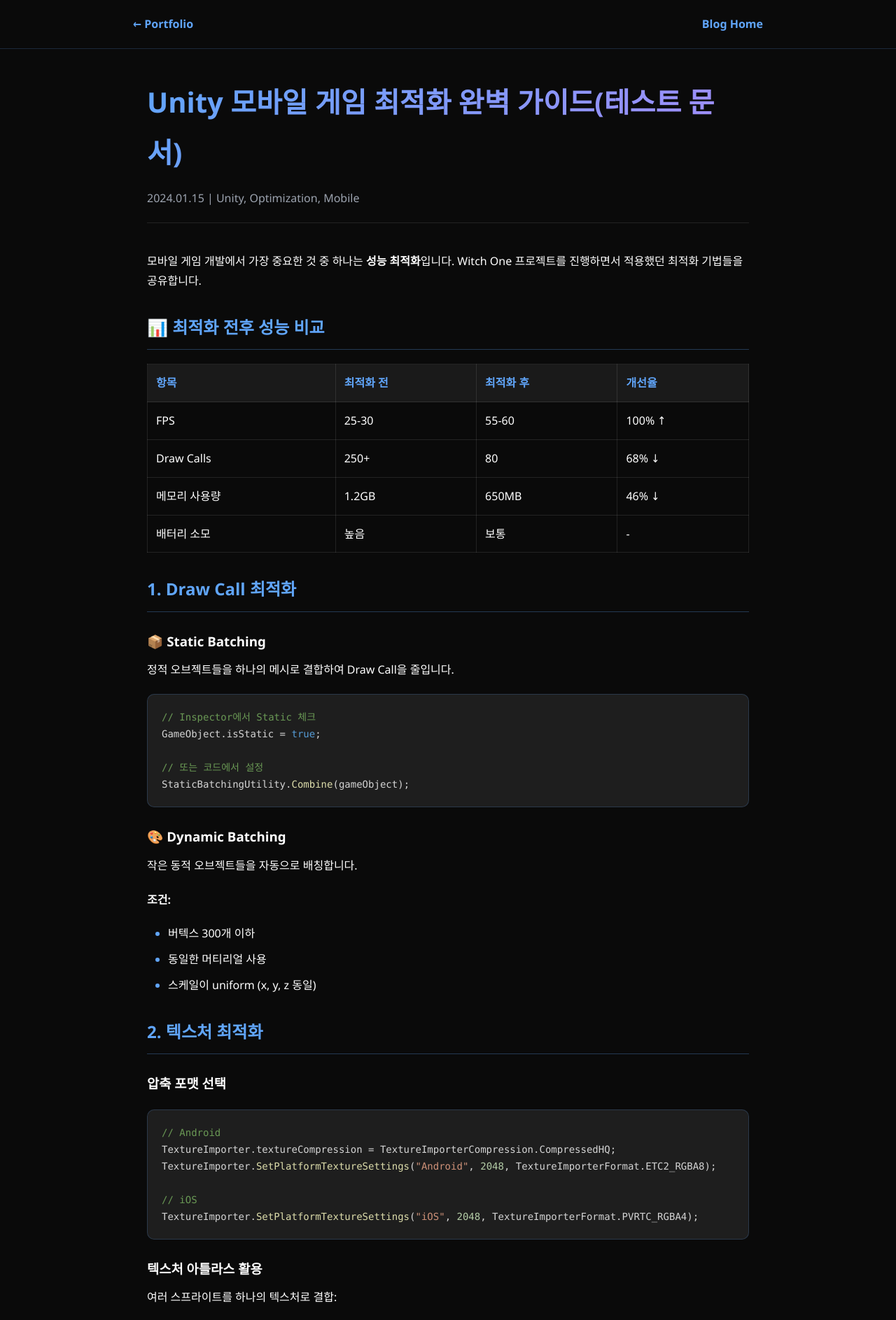
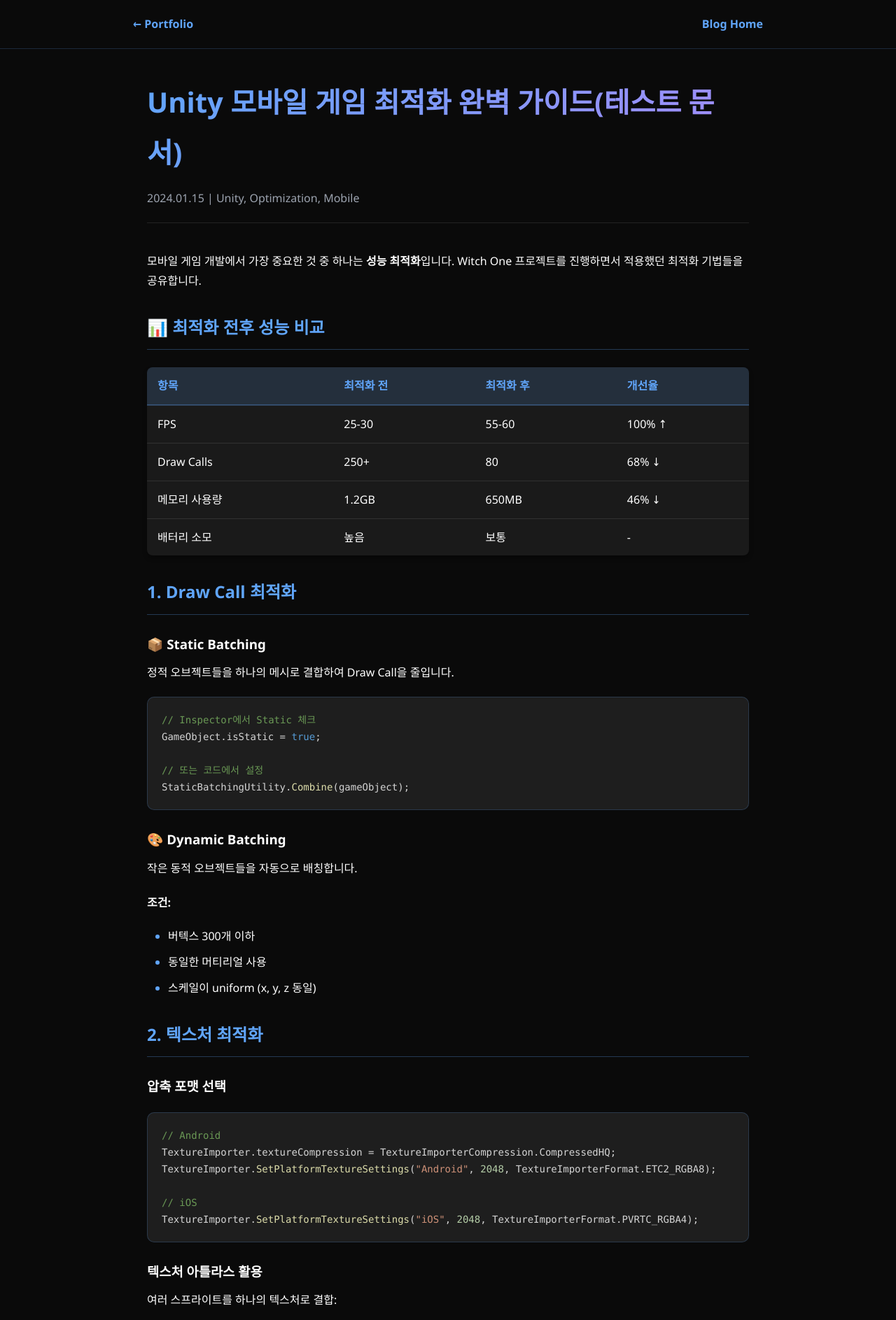
Before and after one commit to Labae/Labae.github.io, a Jekyll site: the page built from blog/unity-optimization-tips.md, in a window 1280 px wide. Shown: the top 1887 px of the page at 70% size. Built offline with Jekyll 4.4.1, drawn with Linux system fonts in a browser that asks for light colours; nearby versions of some CDN libraries; comment, search, counter and statistics services are not loaded.

Commit message:
feat: update post

```diff
--- a/_layouts/post.html
+++ b/_layouts/post.html
@@ -16,9 +16,9 @@
         }
 
         :root {
-            --primary: #60a5fa;  /* 밝은 파란색 - 더 읽기 쉬움 */
-            --secondary: #a78bfa;  /* 보라색 - 부드러운 대비 */
-            --accent: #fbbf24;  /* 노란색 - 강조용 */
+            --primary: #60a5fa;
+            --secondary: #a78bfa;
+            --accent: #fbbf24;
             --bg-dark: #0a0a0a;
             --bg-card: #1a1a1a;
             --text: #ffffff;
@@ -155,23 +155,40 @@
         .token.punctuation { color: #d4d4d4 !important; }
         .token.boolean { color: #569cd6 !important; }
         .token.property { color: #9cdcfe !important; }
+        .token.directive { color: #569cd6 !important; }
+        .token.namespace { color: #4ec9b0 !important; }
 
-        /* 테이블 */
+        /* 테이블 스타일 개선 */
         table {
             width: 100%;
-            margin: 20px 0;
+            margin: 25px 0;
             border-collapse: collapse;
+            background: var(--bg-card);
+            border-radius: 8px;
+            overflow: hidden;
+            box-shadow: 0 4px 6px rgba(0, 0, 0, 0.3);
         }
 
         th, td {
-            padding: 12px;
+            padding: 12px 15px;
             text-align: left;
-            border: 1px solid rgba(255, 255, 255, 0.1);
+            border-bottom: 1px solid rgba(255, 255, 255, 0.1);
         }
 
         th {
-            background: var(--bg-card);
+            background: rgba(96, 165, 250, 0.15);
             color: var(--primary);
+            font-weight: 600;
+            border-bottom: 2px solid rgba(96, 165, 250, 0.3);
+        }
+
+        tr:last-child td {
+            border-bottom: none;
+        }
+
+        tbody tr:hover {
+            background: rgba(96, 165, 250, 0.05);
+            transition: background 0.2s;
         }
 
         /* 리스트 */
```
Also changed, not shown: other parts of _layouts/post.html (+21 -3 lines).
